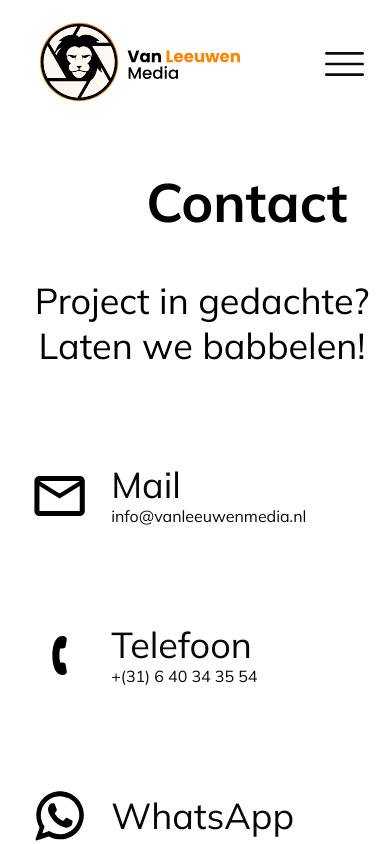
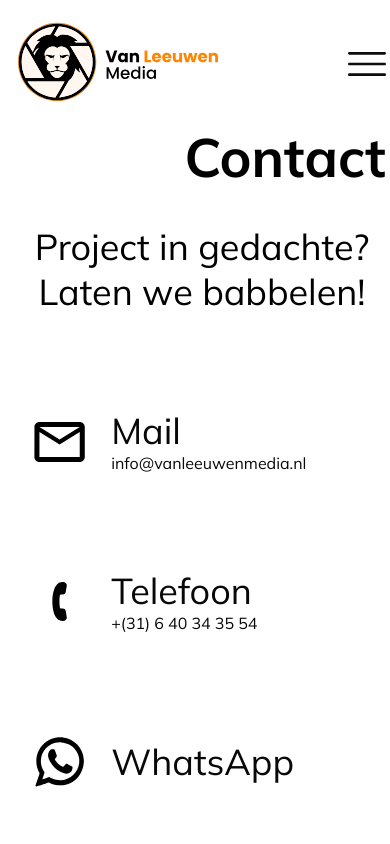
Before and after one commit to h1bba/van-leeuwen-media, a Next.js app: page /contact in a window 390 px wide. Shown: the top 844 px of the page. Built offline with nearby package versions, Linux system fonts and the light colour scheme.

Commit message:
navbar width

```diff
--- a/app/contact/page.jsx
+++ b/app/contact/page.jsx
@@ -10,8 +10,8 @@ import GearIcon from '../../public/gear.svg'
 const Contact = () => {
     return (
         <div className={styles.contactpage}>
-            <div style={{ maxWidth: '80%', margin: '0 auto', paddingRight: '1em' }}>
-                <h2 style={{ fontSize: '3.375rem', textAlign: 'right' }}>Contact</h2>
+            <div className={styles.titlecontainer} >
+                <h2 className={styles.pagetitle} >Contact</h2>
             </div>
             <div className={styles.introcontainer}>
                 <p>Project in gedachte?<br></br> Laten we babbelen!</p>
--- a/app/contact/page.module.css
+++ b/app/contact/page.module.css
@@ -1,3 +1,8 @@
+.pagetitle {
+    font-size: 3.375rem;
+    text-align: right;
+}
+
 .grid {
     display: grid;
     grid-template-columns: 1fr;
@@ -196,6 +201,11 @@ div.socials>div>svg>path {
     line-height: normal;
 }
 
+.titlecontainer {
+    max-width: 80%;
+    margin: 0 auto;
+    padding-right: 1em;
+}
 
 
 
@@ -242,7 +252,6 @@ div.socials>div>svg>path {
 }
 
 @media (max-width: 768px) {
-    .introcontainer {}
 
     .contactcontainer {
         grid-template-columns: 1fr;
@@ -262,6 +271,20 @@ div.socials>div>svg>path {
         min-width: unset;
     }
 
+    .socials {
+        width: 80%;
+    }
+
+    .pagetitle {
+        margin: auto;
+        padding-right: 0;
+    }
+
+    .titlecontainer {
+        max-width: 91%;
+        margin: 0 auto;
+        padding-right: 0em;
+    }
 
 
 }
--- a/app/globals.css
+++ b/app/globals.css
@@ -229,7 +229,7 @@ div.footerflex {
   margin: 0 auto;
 
   width: 100%;
-  height: 100%;
+  height: auto;
 
   background-color: var(--color-quote-bg);
   padding: 2em 0em 2em 0em;
@@ -426,6 +426,7 @@ img.br {
 
   .hamburgerIcon>img {
     height: 1.5em;
+    width: auto;
     z-index: 11;
   }
 
@@ -450,7 +451,11 @@ img.br {
   }
 }
 
-@media only screen and (max-width: 768px) {}
+@media (max-width: 768px) {
+  .navbar {
+    width: 91%;
+  }
+}
 
 
 @media (max-width: 640px) {
```
